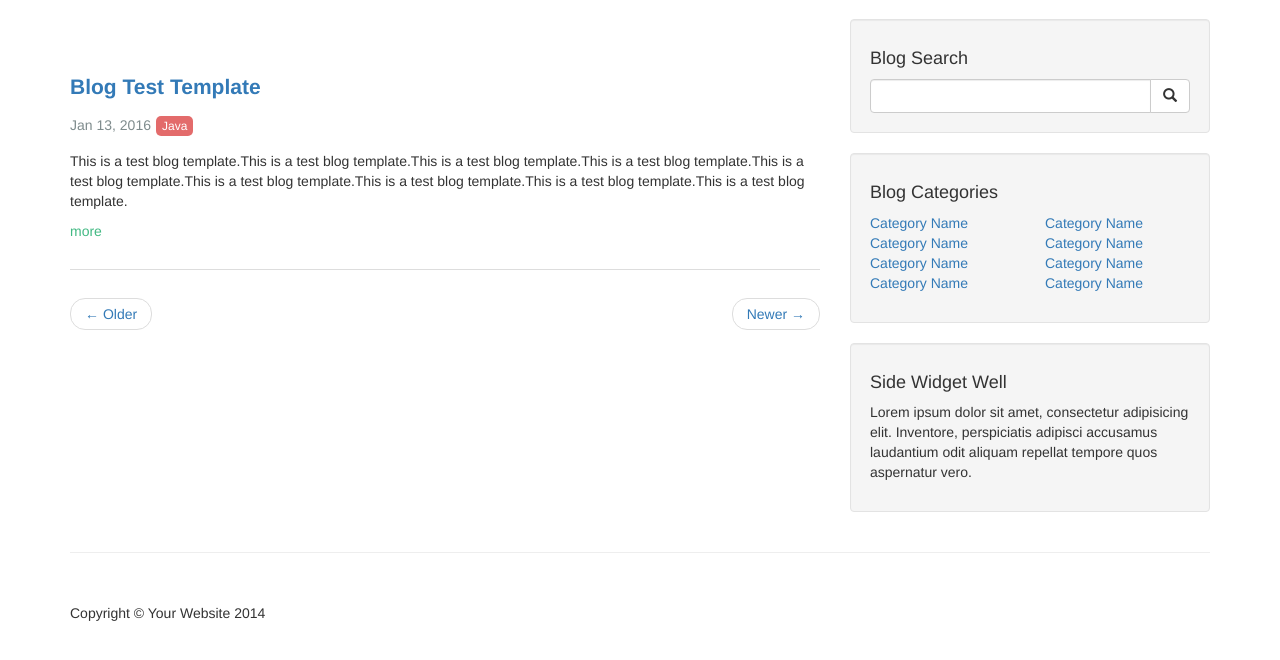
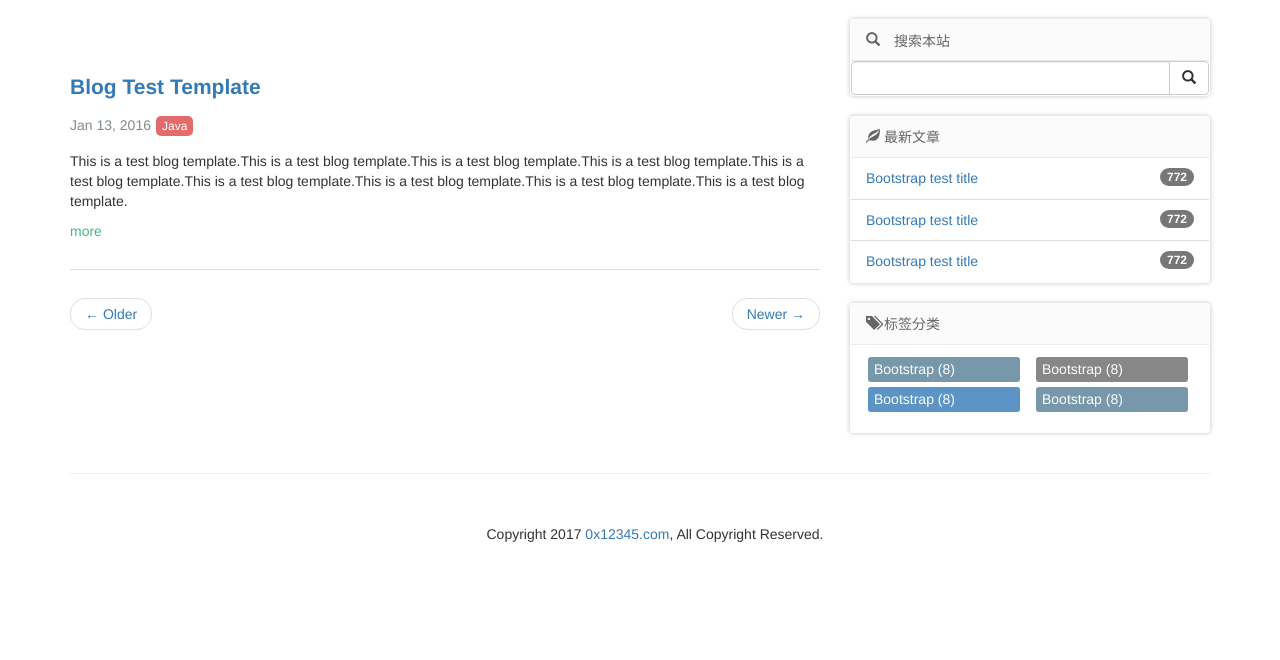
Before and after one commit to DecemCat/DecemSite, a Python web app: template templates/index.html in a window 1280 px wide. Shown: the part 51-711 px from the top of the page. Run offline with Jinja, Linux system fonts and the light colour scheme; the template is opened without the code that fills it, so the values that code supplies are empty.

```diff
--- a/templates/index.html
+++ b/templates/index.html
@@ -31,6 +31,16 @@
     .post-block .post-info{color:#7f8c8d; margin: 1.2em 0;}
     .post-block .post-info a.post-tag-link{margin-left: 0.5rem; padding: 3px 6px; border-radius:5px; font-size:12px; color:white; background-color:#e36b6b; text-decoration: none;}
     .home.post-list .read-more{color: #42b983;}
+    .panel{border: 1px solid transparent; border-radius: 4px; -webkit-box-shadow: 0 0 5px #c2c2c2; -moz-box-shadow:0 0 5px #c2c2c2; box-shadow: 0 0 5px #c2c2c2;}
+    .panel-heading{font-size:14px; color:#666; border-bottom:1px solid #eaeaea; background-color:#fbfbfb; margin:0; padding: 10px 15px;}
+    li.list-group-item{min-height:42px;}
+    .panel-post-title{width:280px; overflow:hidden; text-overflow:ellipsis; white-space: nowrap; float:left;}
+    .d_tags{padding: 12px 10px 15px 10px;}
+    .d_tags a{color: #fff; display: inline-block; line-height: 21px; margin: 0 5px 5px 7px; opacity:0.8; padding:2px 6px; width:45%; text-decoration:none; border-radius:3px;}
+    .d_tags a:nth-child(3n){background-color:#337ab7;}
+    .d_tags a:nth-child(3n+1){background-color:#567e95;}
+    .d_tags a:nth-child(3n+2){background-color:#6a6a6a;}
+    .d_tags a:hover{opacity: 1;}
     </style>
 
 </head>
@@ -107,9 +117,10 @@
             <!-- Blog Sidebar Widgets Column -->
             <div class="col-md-4">
 
-                <!-- Blog Search Well -->
-                <div class="well">
-                    <h4>Blog Search</h4>
+                <div class="panel">
+                    <div class="panel-heading">
+                        <span class="glyphicon glyphicon-search"</span> 搜索本站
+                    </div>
                     <div class="input-group">
                         <input type="text" class="form-control">
                         <span class="input-group-btn">
@@ -118,47 +129,47 @@
                         </button>
                         </span>
                     </div>
-                    <!-- /.input-group -->
                 </div>
 
-                <!-- Blog Categories Well -->
-                <div class="well">
-                    <h4>Blog Categories</h4>
-                    <div class="row">
-                        <div class="col-lg-6">
-                            <ul class="list-unstyled">
-                                <li><a href="#">Category Name</a>
-                                </li>
-                                <li><a href="#">Category Name</a>
-                                </li>
-                                <li><a href="#">Category Name</a>
-                                </li>
-                                <li><a href="#">Category Name</a>
-                                </li>
-                            </ul>
+                <div class="panel">
+                    <div class="panel-heading">
+                        <span class="glyphicon glyphicon-leaf"></span> 最新文章
+                    </div>
+
+                    <ul class="list-group list-group-flush">
+                        <li class="list-group-item">
+                        <div class="panel-post-title">
+                            <a href="#" title="Bootstrap test title">Bootstrap test title</a>
                         </div>
-                        <!-- /.col-lg-6 -->
-                        <div class="col-lg-6">
-                            <ul class="list-unstyled">
-                                <li><a href="#">Category Name</a>
-                                </li>
-                                <li><a href="#">Category Name</a>
-                                </li>
-                                <li><a href="#">Category Name</a>
-                                </li>
-                                <li><a href="#">Category Name</a>
-                                </li>
-                            </ul>
+                        <span class="badge">772</span>
+                        </li>
+
+                        <li class="list-group-item">
+                        <div class="panel-post-title">
+                            <a href="#" title="Bootstrap test title">Bootstrap test title</a>
                         </div>
-                        <!-- /.col-lg-6 -->
-                    </div>
-                    <!-- /.row -->
+                        <span class="badge">772</span>
+                        </li>
+
+                        <li class="list-group-item">
+                        <div class="panel-post-title">
+                            <a href="#" title="Bootstrap test title">Bootstrap test title</a>
+                        </div>
+                        <span class="badge">772</span>
+                        </li>
+                    </ul>
                 </div>
 
-                <!-- Side Widget Well -->
-                <div class="well">
-                    <h4>Side Widget Well</h4>
-                    <p>Lorem ipsum dolor sit amet, consectetur adipisicing elit. Inventore, perspiciatis adipisci accusamus laudantium odit aliquam repellat tempore quos aspernatur vero.</p>
+                <div class="panel">
+                    <div class="panel-heading">
+                        <span class="glyphicon glyphicon-tags"></span> 标签分类
+                    </div>
+                    <div class="d_tags">
+                        <a href="#">Bootstrap (8)</a>
+                        <a href="#">Bootstrap (8)</a>
+                        <a href="#">Bootstrap (8)</a>
+                        <a href="#">Bootstrap (8)</a>
+                    </div>
                 </div>
 
             </div>
@@ -170,13 +181,11 @@
 
         <!-- Footer -->
         <footer>
-            <div class="row">
-                <div class="col-lg-12">
-                    <p>Copyright &copy; Your Website 2014</p>
+            <div class="container">
+                <div class="copy text-center">
+                    Copyright 2017 <a href="#">0x12345.com</a>, All Copyright Reserved.
                 </div>
-                <!-- /.col-lg-12 -->
             </div>
-            <!-- /.row -->
         </footer>
 
     </div>
```
